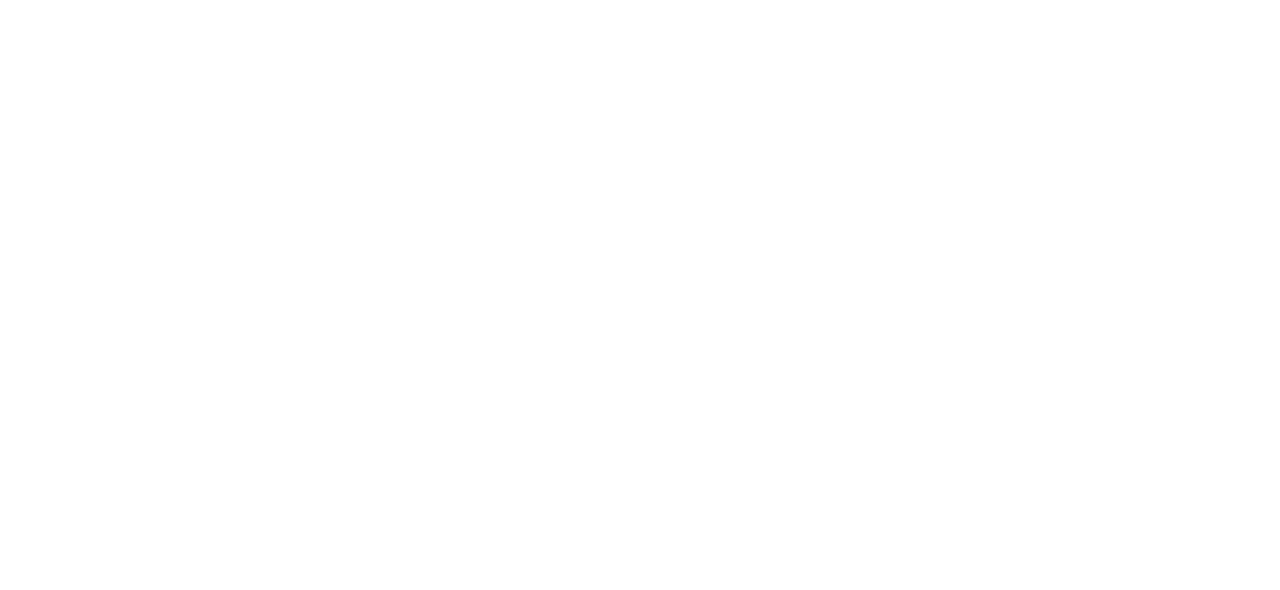
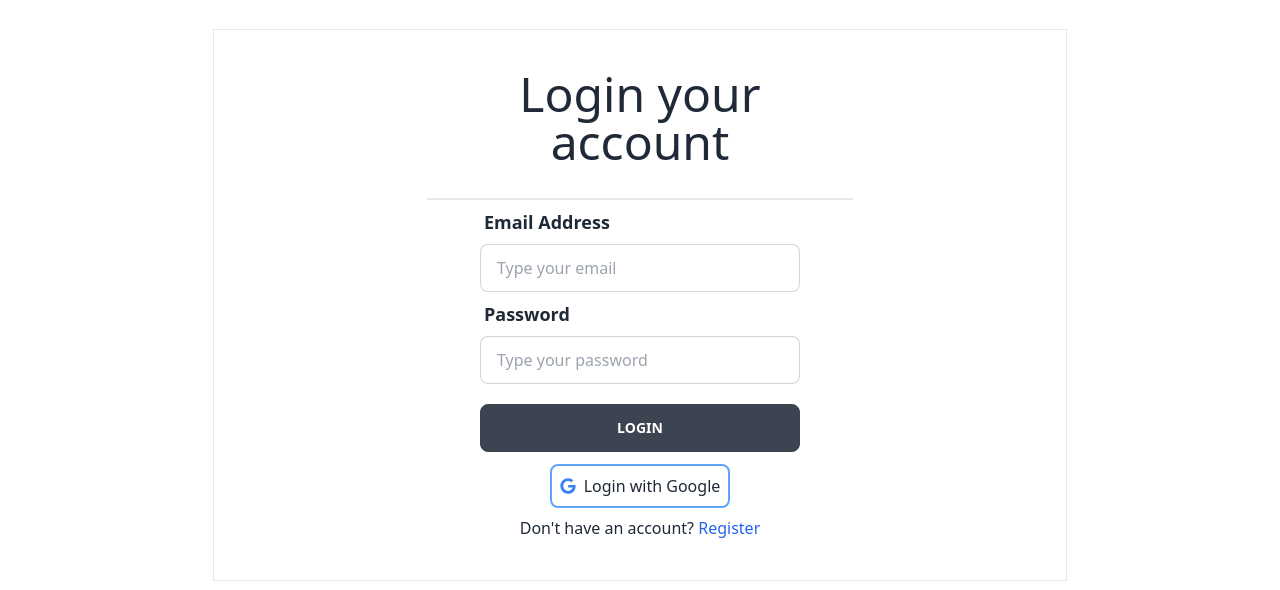
Before and after one commit to mahi45/toy-marketplace-client, a React (Vite) app: page /login in a window 1280 px wide. Before the commit this address had no page. Shown: the part 147-737 px from the top of the page. Built offline with nearby package versions, Linux system fonts and the light colour scheme.

Commit message:
Login page design complete

```diff
--- /dev/null
+++ b/src/Pages/LoginRegistration/Login/Login.jsx
@@ -0,0 +1,55 @@
+import React from "react";
+import { FaGoogle } from "react-icons/fa";
+import { Link } from "react-router-dom";
+
+const Login = () => {
+  return (
+    <div className="border w-2/3 mx-auto py-10 my-10">
+      <h2 className="text-5xl text-center border-b-2 w-1/2 mx-auto pb-8">
+        Login your account
+      </h2>
+      <form>
+        <div className="form-control w-full max-w-xs mx-auto">
+          <label className="label">
+            <span className="label-text font-semibold text-lg">
+              Email Address
+            </span>
+          </label>
+          <input
+            type="text"
+            placeholder="Type your email"
+            className="input input-bordered w-full max-w-xs"
+          />
+        </div>
+        <div className="form-control w-full max-w-xs mx-auto">
+          <label className="label">
+            <span className="label-text font-semibold text-lg">Password</span>
+          </label>
+          <input
+            type="password"
+            placeholder="Type your password"
+            className="input input-bordered w-full max-w-xs"
+          />
+        </div>
+        <div className="mt-5 max-w-xs mx-auto">
+          <button className="btn w-full" type="submit">
+            Login
+          </button>
+          <button className="flex items-center gap-2 border-2 border-blue-400 p-2 rounded-lg mt-3 mx-auto">
+            <FaGoogle className="text-blue-500" />
+            Login with Google
+          </button>
+          <p className="text-center mt-2">
+            Don't have an account?{" "}
+            <Link className="text-blue-600" to="/register">
+              {" "}
+              Register
+            </Link>
+          </p>
+        </div>
+      </form>
+    </div>
+  );
+};
+
+export default Login;
--- /dev/null
+++ b/src/Pages/LoginRegistration/Registration/Register.jsx
@@ -0,0 +1,7 @@
+import React from "react";
+
+const Register = () => {
+  return <div></div>;
+};
+
+export default Register;
--- a/src/Routes/Routes.jsx
+++ b/src/Routes/Routes.jsx
@@ -1,10 +1,12 @@
 import { createBrowserRouter } from "react-router-dom";
 import Main from "../Layouts/Main";
+import Login from "../Pages/LoginRegistration/Login/Login";
 
 const router = createBrowserRouter([
   {
     path: "/",
     element: <Main></Main>,
+    children: [{ path: "/login", element: <Login></Login> }],
   },
 ]);
 
```
